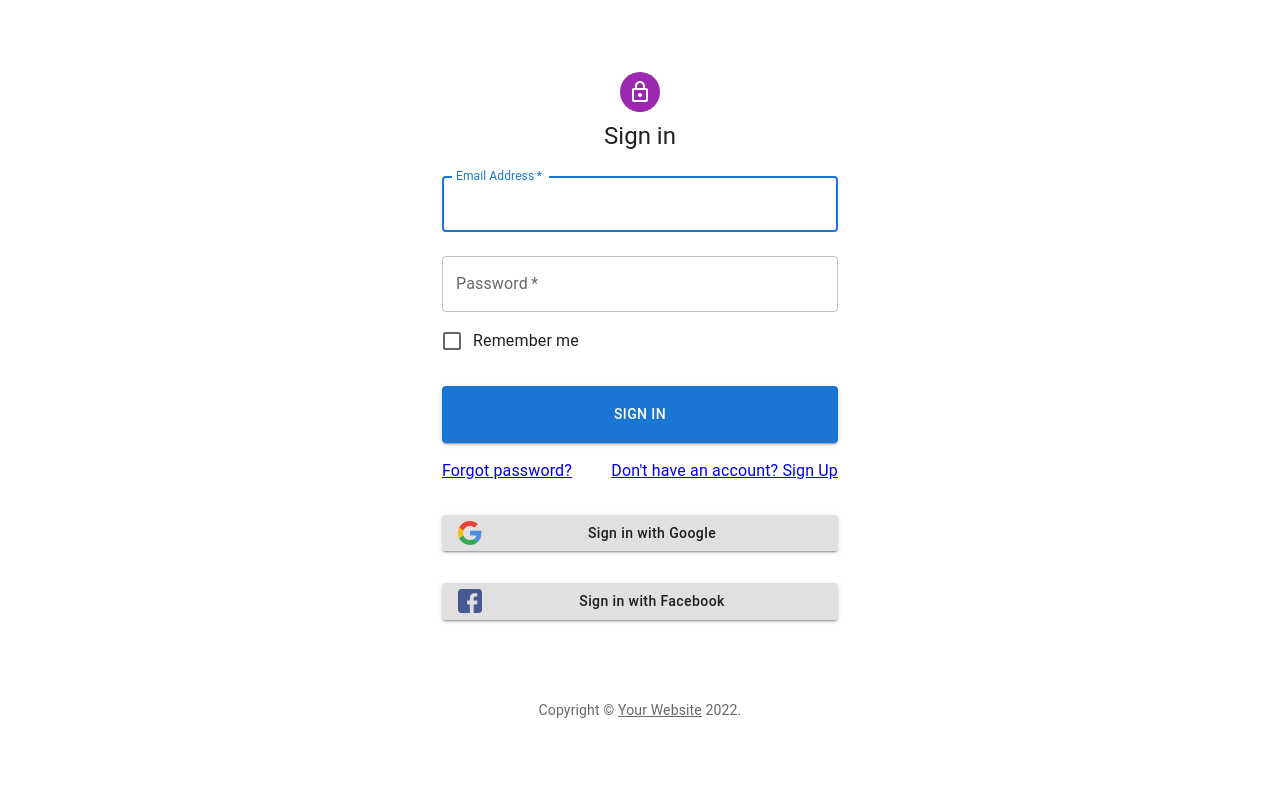
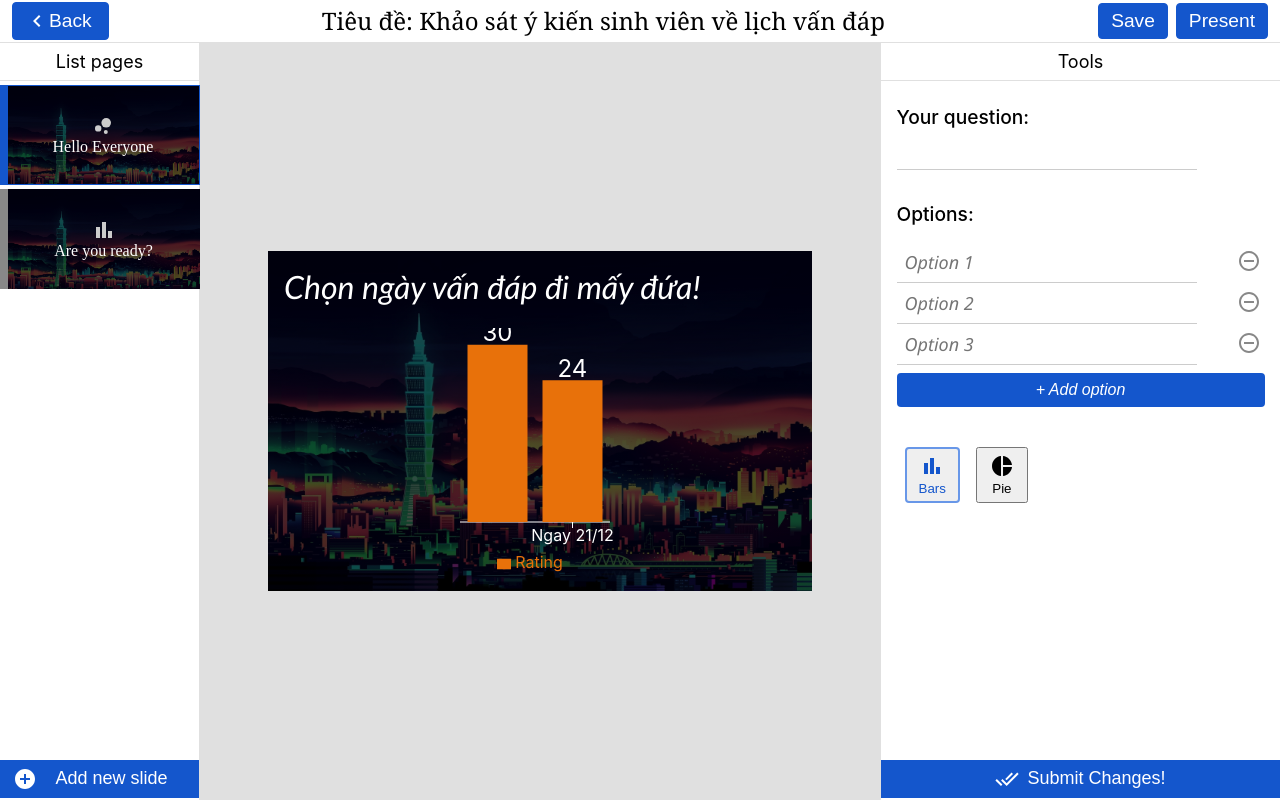
Before and after one commit to 3d-team/groups-members-spa, a React (Create React App) app: page / in a window 1280 px wide. Built offline with nearby package versions, Linux system fonts and the light colour scheme.

Commit message:
saved changes!

```diff
--- a/src/pages/SlideEditor/PreviewSlide/CustomBarChart/index.tsx
+++ b/src/pages/SlideEditor/PreviewSlide/CustomBarChart/index.tsx
@@ -7,7 +7,7 @@ interface Props {
 
 const renderCustomizedLabel = (props: any) => {
   const {x, y, width, height, value} = props;
-  const radius = 16;
+  const radius = 10;
 
   return (
     <g>
--- a/src/pages/SlideEditor/PreviewSlide/CustomPieChart/index.tsx
+++ b/src/pages/SlideEditor/PreviewSlide/CustomPieChart/index.tsx
@@ -1,4 +1,5 @@
 import {OptionModel} from '@/models/page';
+import { useMemo } from 'react';
 import {PieChart, Pie, Cell, ResponsiveContainer} from 'recharts';
 import styles from './styles.module.css';
 
@@ -6,7 +7,6 @@ const COLORS = ['#0088FE', '#00C49F', '#FFBB28', '#FF8042', '#6faa00', '#003daa'
 
 const RADIAN = Math.PI / 180;
 const renderCustomizedLabel = (props: any) => {
-  console.log('@DUKE__PROPS: ', props);
 
   const {cx, cy, midAngle, innerRadius, outerRadius, percent, index, value} = props;
   const radius = innerRadius + (outerRadius - innerRadius) * 0.5;
@@ -22,25 +22,24 @@ const renderCustomizedLabel = (props: any) => {
 };
 
 interface Props {
-  data?: OptionModel[];
+  data: OptionModel[];
 }
 
-const CustomPieChart = ({
-  data = [
-    {
-      name: 'Ngay 12/01',
-      value: 30,
-    },
-    {
-      name: 'Ngay 21/12',
-      value: 24,
-    },
-  ],
-}: Props) => {
+const CustomPieChart = ({data = []}: Props) => {
+  const isZero: boolean = useMemo(()=>{
+    data.forEach((element)=>{
+      if(element.value > 0){
+        return false;
+      }
+    })
+    return true;
+  }, [data])
+
   return (
     <div className={styles.container}>
       <div className={styles.chartCtn}>
-        <ResponsiveContainer width="100%" height="100%">
+        {isZero ? <div className={styles.nullPieChart}></div>:
+          <ResponsiveContainer width="100%" height="100%">
           <PieChart width={400} height={400}>
             <Pie data={data} cx="50%" cy="50%" labelLine={false} label={renderCustomizedLabel} outerRadius={180} fill="#8884d8" dataKey="value">
               {data.map((entry, index) => (
@@ -49,6 +48,7 @@ const CustomPieChart = ({
             </Pie>
           </PieChart>
         </ResponsiveContainer>
+        }
       </div>
       <div className={styles.listCateCtn}>
         {data.map((item, index) => {
--- a/src/pages/SlideEditor/PreviewSlide/CustomPieChart/styles.module.css
+++ b/src/pages/SlideEditor/PreviewSlide/CustomPieChart/styles.module.css
@@ -7,6 +7,9 @@
 
 .chartCtn {
     flex: 1;
+    display: flex;
+    justify-content: center;
+    align-items: center;
 }
 
 .listCateCtn {
@@ -16,6 +19,7 @@
     display: flex;
     flex-direction: column;
     justify-content: center;
+    margin: 0px 16px;
 }
 
 .optionItem {
@@ -43,3 +47,10 @@
 .optionValue {
 
 }
+
+.nullPieChart {
+    width: 200px;
+    height: 200px;
+    background-color: rgba(255, 255, 255, 0.5);
+    border-radius: 50%;
+}
--- a/src/pages/SlideEditor/PreviewSlide/index.tsx
+++ b/src/pages/SlideEditor/PreviewSlide/index.tsx
@@ -8,16 +8,23 @@ interface Props {
 }
 
 const PreviewSlide = ({data = MockMultipleChoice, type = 'pie-chart'}: Props) => {
+
   const renderChart = (type: ChartType, data: OptionModel[]) => {
     switch (type) {
       case 'bar-chart':
+        console.log('@DUKE_DATA_BAR', data);
+
         return <CustomBarChart data={data} />;
       case 'pie-chart':
+        console.log('@DUKE_DATA_PIE', data);
+
         return <CustomPieChart data={data} />;
       default:
         return <></>;
     }
   };
+
+  const _width = data?.options?.length ? 100 + data.options.length*100 : 200;
 
   return (
     <div className={styles.container}>
@@ -26,7 +33,9 @@ const PreviewSlide = ({data = MockMultipleChoice, type = 'pie-chart'}: Props) =>
           <div className={styles.questionCtn}>
             <p className={styles.question}>Chọn ngày vấn đáp đi mấy đứa!</p>
           </div>
-          <div className={styles.chartCtn}>{renderChart(type, data.options)}</div>
+          <div className={styles.chartCtn}>
+            <div style={{width: _width, height: '90%'}}>{renderChart(type, data.options)}</div>
+          </div>
         </div>
       </div>
     </div>
--- a/src/pages/SlideEditor/PreviewSlide/styles.module.css
+++ b/src/pages/SlideEditor/PreviewSlide/styles.module.css
@@ -9,11 +9,11 @@
 
 .slide {
     width: 80%;
-    background-color: aqua;
     background-image: linear-gradient(rgba(0,0,0,0.7), rgba(0,0,0,0.7)),  url('../../../assets/images/default-background.jpg');
     padding-bottom: 50%;
     background-size: cover;
     position: relative;
+
 }
 
 .content {
@@ -22,15 +22,15 @@
     left: 0;
     right: 0;
     bottom: 0;
-    /* background-color: rgba(255,0,0,0.3); */
     padding: 16px;
     box-sizing: border-box;
     display: flex;
     flex-direction: column;
+    justify-content: space-between;
+    box-sizing: border-box;
 }
 
 .questionCtn {
-    /* background-color: aqua; */
 }
 
 .question {
@@ -41,7 +41,10 @@
 }
 
 .chartCtn {
-    /* background-color: blueviolet; */
     width: 100%;
-    height: 100%;
+    height: 90%;
+    margin-bottom: -16px;
+    display: flex;
+    justify-content: center;
+    align-items: center;
 }
--- a/src/pages/SlideEditor/ToolSide/index.tsx
+++ b/src/pages/SlideEditor/ToolSide/index.tsx
@@ -1,11 +1,32 @@
-import {MockMultipleChoice, MultipleChoiceModel} from '@/models/page';
+import {ChartType, MockMultipleChoice, MultipleChoiceModel} from '@/models/page';
 import Helper from '@/ultilities/Helper';
-import {DoneAll, RemoveCircleOutline} from '@mui/icons-material';
+import {BarChart, DoneAll, PieChart, RemoveCircleOutline} from '@mui/icons-material';
 import {TextField} from '@mui/material';
+import clsx from 'clsx';
 import React, {useState} from 'react';
 import styles from './styles.module.css';
 
-const ToolSide = () => {
+interface Props {
+  onChangeChart: (type: ChartType)=>void,
+  selectedType: ChartType
+}
+
+interface ChartOption {
+  type: ChartType;
+  name: string;
+}
+
+const ChartOptions: ChartOption[]  = [{
+  type: 'bar-chart',
+  name: 'Bars',
+},
+{
+  type: 'pie-chart',
+  name: 'Pie'
+}
+]
+
+const ToolSide = ({onChangeChart, selectedType = 'bar-chart'}: Props) => {
   const [data, setData] = useState<MultipleChoiceModel>(MockMultipleChoice);
 
   const onChangeQuestion = (text: string) => {
@@ -45,6 +66,17 @@ const ToolSide = () => {
       };
     });
   };
+
+  const renderChartIcon = (type: ChartType) => {
+    switch(type){
+      case 'bar-chart':
+        return <BarChart />;
+      case 'pie-chart':
+        return <PieChart />;
+      default:
+          return <></>
+    }
+  }
 
   return (
     <div className={styles.container}>
@@ -96,13 +128,17 @@ const ToolSide = () => {
             </button>
           </div>
 
-          <div>
-            <input className={styles.radioBtn} type="radio" id="bar-chart" name="fav_language" value="barchart" />
-            <label htmlFor="bar-chart">Bar chart</label>
-            <br />
-            <br />
-            <input className={styles.radioBtn} type="radio" id="pie-chart" name="fav_language" value="piechart" />
-            <label htmlFor="pie-chart">Pie chart</label>
+          <div className={styles.chartBtnCtn}>
+            {
+              ChartOptions.map((item, index)=>{
+                return (
+                  <button className={clsx([styles.chartBtn, selectedType === item.type && styles.chartSelected])} onClick={()=>{onChangeChart(item.type)}}>
+                    {renderChartIcon(item.type)}
+                    <p>{item.name}</p>
+                  </button>
+                )
+              })
+            }
           </div>
         </div>
       </div>
--- a/src/pages/SlideEditor/ToolSide/styles.module.css
+++ b/src/pages/SlideEditor/ToolSide/styles.module.css
@@ -119,6 +119,20 @@
     background-color: rgba(20, 86, 204, 0.5);
 }
 
-.radioBtn {
-    margin-right: 8px;
+
+.chartBtnCtn {
+    display: flex;
+    flex-wrap: wrap;
+
 }
+
+.chartBtn {
+    margin: 8px;
+    padding: 5px 12px;
+}
+
+.chartSelected {
+    color: rgb(20, 86, 204);
+    border: 2px solid rgb(104, 151, 232);
+    border-radius: 4px;
+}
--- a/src/pages/SlideEditor/index.tsx
+++ b/src/pages/SlideEditor/index.tsx
@@ -32,12 +32,10 @@ const SlideEditor = () => {
   const [typeChart, setTypeChart] = useState<ChartType>('bar-chart');
 
   const onSelectedPage = (index: number) => {
-    console.log('@DUKE__onSelectedPage--', index);
     setSelectedIndex(index);
   };
 
   const onDeletePage = (index: number) => {
-    console.log('@DUKE__onDeletePage--', listPage);
     setListPage(Helper.removeItemByIndex(listPage, index));
   };
 
@@ -46,7 +44,9 @@ const SlideEditor = () => {
       return [...prev, MockMultipleChoice];
     });
   };
-
+  const onChangeTypeChart = (type: ChartType) => {
+    setTypeChart(type);
+  }
   return (
     <div className={styles.container}>
       {/* Header: back button, saved button, present button */}
@@ -62,7 +62,7 @@ const SlideEditor = () => {
           <PreviewSlide data={listPage[selectedIndex]} type={typeChart} />
         </div>
         <div className={styles.rightContainer}>
-          <ToolSide />
+          <ToolSide onChangeChart={onChangeTypeChart} selectedType={typeChart}/>
         </div>
       </div>
     </div>
--- a/src/routes/index.tsx
+++ b/src/routes/index.tsx
@@ -5,7 +5,7 @@ import UnAuthorized from './UnAuthorized';
 
 const RootRouterProvider = () => {
   const isLoggedIn = useAppSelector(state => state.auth.isLoggedIn);
-  return <BrowserRouter>{isLoggedIn ? <Authorized /> : <UnAuthorized />}</BrowserRouter>;
+  return <BrowserRouter>{!isLoggedIn ? <Authorized /> : <UnAuthorized />}</BrowserRouter>;
 };
 
 export default RootRouterProvider;
--- a/src/ultilities/Helper.ts
+++ b/src/ultilities/Helper.ts
@@ -1,7 +1,5 @@
 const Helper = {
   removeItemByIndex: (array: any[], indexItem: number) => {
-    console.log('@DUKE___', indexItem);
-
     return array.filter((item, index) => {
       return index !== indexItem;
     });
```
Also changed, not shown: src/redux/feature/class/thunk.ts (+0 -19 lines).
